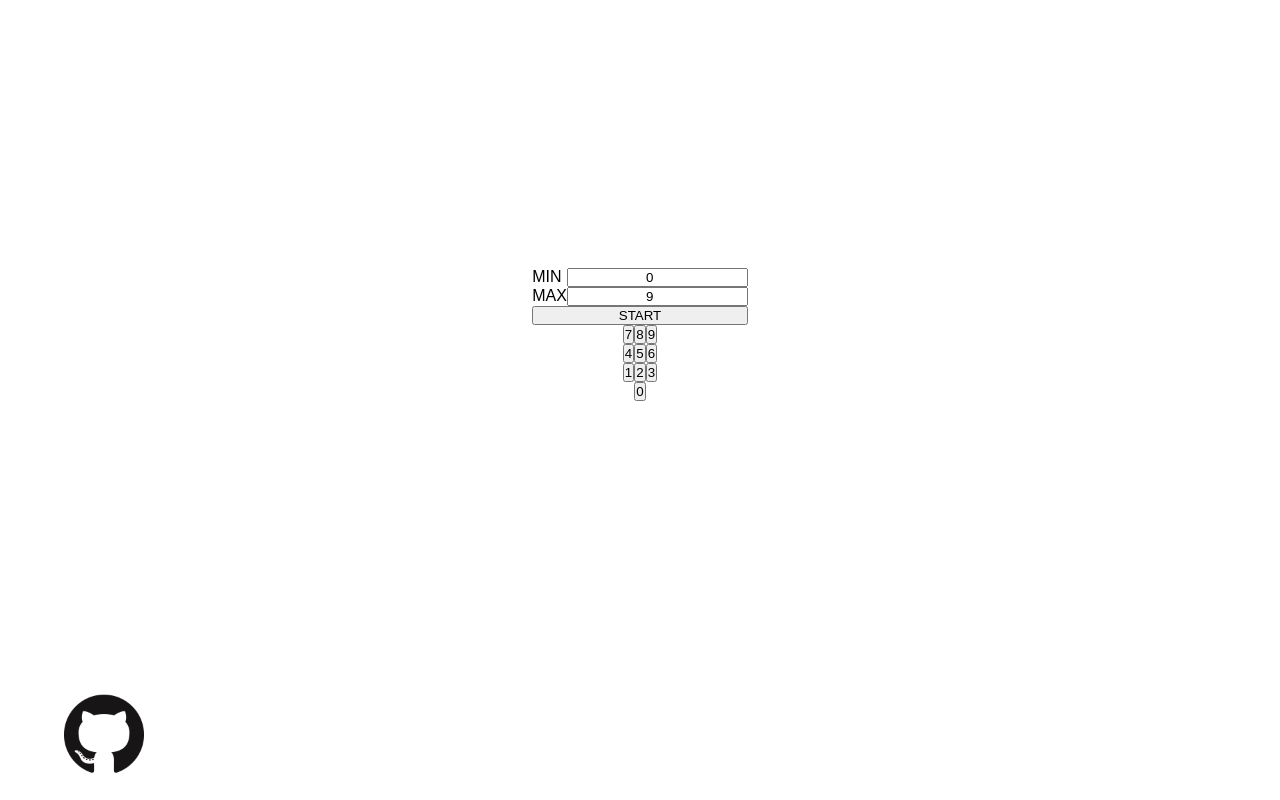
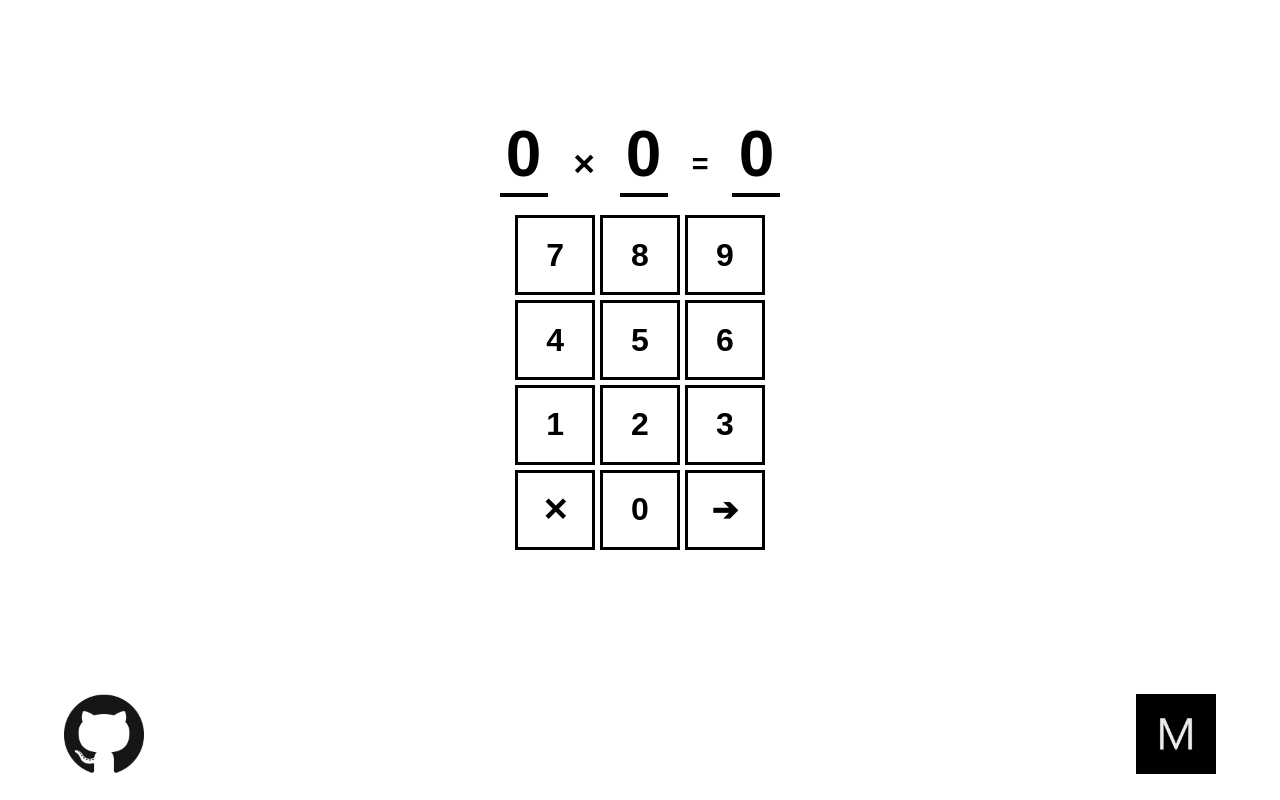
Before and after one commit to mlmar/multiply, a plain HTML site: page index.html in a window 1280 px wide. Both pictures are taken after a click on the button "START". Drawn offline with nearby package versions, Linux system fonts and the light colour scheme.

Commit message:
Added start button, clear and enter button, and UI refresh logic

```diff
--- a/index.css
+++ b/index.css
@@ -1,3 +1,7 @@
+:root {
+  --green: rgb(0, 204, 0);
+}
+
 * {
   font-family: Arial, Helvetica, sans-serif;
   box-sizing: border-box;
@@ -40,10 +44,6 @@ html, body {
   justify-content: space-between;
 }
 
-.text-center {
-  text-align: center;
-}
-
 /* LAYOUT */
 footer {
   padding: 2% 5%;
@@ -55,3 +55,69 @@ footer > a {
   height: 5rem;
   width: 5rem;
 }
+
+.float-span-text > span {
+  position: absolute;
+  right: 100%;
+}
+
+.float-span-text {
+  position: relative;
+}
+
+/* SPECIFIC STYLES */
+
+.menu-labels > *,
+.output-labels > * {
+  font-weight: bold;
+  margin-bottom: 1rem;
+}
+
+.menu-labels label,
+.output-labels label {
+  font-size: 4rem;
+  border-bottom: .3rem solid black;
+  min-width: 3rem;
+  height: 5rem;
+}
+
+.menu-labels span {
+  font-size: 3rem;
+  text-decoration: none;
+  padding-right: 5vw;
+  border-bottom: none;
+}
+
+.menu-labels label.focused {
+  color: var(--green);
+  border-color: var(--green);
+}
+
+.output-labels span {
+  font-weight: bold;
+  font-size: 1.8rem;
+  margin: 0 1.5rem;
+}
+
+.bw-btn {
+  font-size: 2rem;
+  font-weight: bold;
+  background: white;
+  border: .2rem solid black;
+  margin: .15rem;
+}
+
+.bw-btn:active {
+  background: black;
+  color: white;
+}
+
+.keypad .keypad-btn {
+  width: 5rem;
+  height: 5rem;
+}
+
+.start-btn {
+  padding: 1rem 0;
+  width: 15.6rem;
+}
--- a/index.html
+++ b/index.html
@@ -13,13 +13,14 @@
       src="https://code.jquery.com/jquery-3.6.0.min.js"
       integrity="sha256-/xUj+3OJU5yExlq6GSYGSHk7tPXikynS7ogEvDej/m4="
       crossorigin="anonymous"></script>
-    <script src="index.js"></script>
+    <script src="index.js" type="module"></script>
     <link href="index.css" rel="stylesheet"/>
   </head>
   <body class="flex-col">
     <main id="main" class="flex-col flex-fill flex-center flex-middle"></main>
     <footer class="flex">
       <a href="https://github.com/mlmar/multiply" title="View Source"> <img src="images/github.png"/> </a>
+      <a id="sg-prompt" href="https://mlmar.github.io" title="Marcus"> <img src="images/m.ico"/> </a>
     </footer>
   </body>
 </html>
--- a/index.js
+++ b/index.js
@@ -2,49 +2,165 @@
 
 $(document).ready(init);
 
-function init() {
-  const $main = $('#main');
-  $main.$inputs = buildInputs();
-  $main.append($main.$inputs);
-  $main.$keypad = buildKeypad();
-  $main.append($main.$keypad);
+const CLEAR_CODE = '&#10005;';
+const ENTER_CODE = '&#10132;';
+
+let state = {
+  inProgress: false,
+  min: 0,
+  max: 9,
+
+  val1: 0,
+  val2: 0,
+  val3: 0
 }
 
-/** MIN MAX INPUTS **/
-function buildInput(label, value) {
+let $main = null;
+
+function init() {
+  $main = $('#main');
+
+  $main.$menuLabels = buildMenulabels();
+  $main.append($main.$menuLabels);
+  $main.$menuLabels.find('label').on('click', handleMenuLabelClick);
+
+  $main.$outputLabels = buildOutputLabels();
+  $main.append($main.$outputLabels);
+  $main.$outputLabels.hide();
+
+  $main.$keypad = buildKeypad();
+  $main.$keypad.find('.keypad-btn').on('click', handleKeypadClick);
+  $main.append($main.$keypad);
+
+  $main.$start = $(`<button class="flex flex-middle bw-btn start-btn"> START </button>`);
+  $main.$start.on('click', start);
+  $main.append($main.$start);
+}
+
+/*** BEGIN UI ***/
+
+// MIN MAX LABELS
+function buildMenulabel(label, value) {
   return $(`
-    <div class="flex flex-space-between">
-      <label> ${label} </label>
-      <input class="text-center" type="number" value="${value}"/>
+    <div class="flex flex-fill flex-middle flex-center float-span-text">
+      <span> ${label.toUpperCase()} </span>
+      <label class="flex flex-middle flex-center" data-state="${label}"> ${value} </label>
     </div>
   `);
 }
 
-function buildInputs() {
-  const $container = $(`<section class="flex-col"></section>`);
-  $container.$min = buildInput('MIN', 0);
-  $container.$max = buildInput('MAX', 9)
-  $container.$start = $(`<button> START </button>`)
-  $container.append($container.$min);
-  $container.append($container.$max);
-  $container.append($container.$start);
+function buildMenulabels() {
+  const $container = $(`<section class="flex-col menu-labels"></section>`);
+  let $minContainer = buildMenulabel('min', state.min);
+  let $maxContainer = buildMenulabel('max', state.max);
+  $container.$min = $minContainer.find('label');
+  $container.$max = $maxContainer.find('label');
+  $container.append($minContainer);
+  $container.append($maxContainer);
   return $container;
 }
 
-/** KEYPAD BUTTONS**/
-function buildKeyPadRow(numbers) {
+function buildOutputLabels() {
+  const $container = $(`<section class="flex flex-center output-labels"></section>`);
+  $container.$m1 = $(`<label class="flex flex-middle"> </label>`);
+  $container.$m2 = $(`<label class="flex flex-middle"> </label>`);
+  $container.$m3 = $(`<label class="flex flex-middle" data-state="val3"> </label>`);
+
+  $container.append($container.$m1)
+  $container.append(`<span class="flex flex-middle"> ${CLEAR_CODE} </span>`)
+  $container.append($container.$m2)
+  $container.append(`<span class="flex flex-middle"> = </span>`)
+  $container.append($container.$m3)
+  return $container;
+}
+
+// KEYPAD BUTTONS
+function buildKeypadRow(...numbers) {
   return $(`
-    <div class="flex">
-      ${numbers.map(n => `<button data-value="${n}"> ${n} </button>`).join('\n')}
-    </div>
+    <section class="flex">
+      ${numbers.map((n, i) => `<button class="bw-btn keypad-btn" data-value="${n}" data-index="${i}"> ${n} </button>`).join('\n')}
+    </section>
   `);
 }
 
 function buildKeypad() {
-  const $container = $(`<section class="flex-col flex-center flex-middle"></section>`);
-  $container.append(buildKeyPadRow([7,8,9]));
-  $container.append(buildKeyPadRow([4,5,6]));
-  $container.append(buildKeyPadRow([1,2,3]));
-  $container.append(buildKeyPadRow([0]));
+  const $container = $(`<article class="flex-col flex-center flex-middle keypad"></article>`);
+  $container.append(buildKeypadRow(7, 8, 9));
+  $container.append(buildKeypadRow(4, 5, 6));
+  $container.append(buildKeypadRow(1, 2, 3));
+  $container.append(buildKeypadRow(CLEAR_CODE, 0, ENTER_CODE));
   return $container;
 }
+
+/*** END UI ***/
+
+
+/*** BEGIN HANDLERS ***/
+
+function handleMenuLabelClick(event) {
+  $main.$focused = $(event.currentTarget);
+  refreshDisplay();
+}
+
+function start() {
+  state.inProgress = true;
+  $main.$focused = $main.$outputLabels.$m3;
+  refreshDisplay();
+}
+
+function end() {
+  state.inProgress = false;
+  $main.$focused = null;
+  refreshDisplay();
+}
+
+function handleKeypadClick(event) {
+  let $el = $main.$focused;
+  if(!$el) {
+    return;
+  }
+
+  let $target = $(event.target);
+  let value = $target.data('value');
+  let colIndex = $target.data('index');
+  let num = parseInt(value);
+  let prop = $el.data('state');
+
+  if(isNaN(num)) {
+    if(colIndex === 0) {
+      state[prop] = 0;
+    } else {
+
+    }
+  } else {
+    let val = parseInt($el.text() + num);
+    state[prop] = val;
+  }
+
+  refreshDisplay();
+}
+
+/*** END HANDLERS ***/
+
+function refreshDisplay() {
+  if(state.inProgress) {
+    $main.$start.hide();
+    $main.$menuLabels.hide();
+    $main.$outputLabels.show();
+  } else {
+    $main.$start.show();
+    $main.$menuLabels.show();
+    $main.$outputLabels.hide();
+  }
+
+  if($main.$focused) {
+    $main.find('.focused').removeClass('focused');
+    $main.$focused.addClass('focused');
+  }
+
+  $main.$menuLabels.$min.text(state.min);
+  $main.$menuLabels.$max.text(state.max);
+  $main.$outputLabels.$m1.text(state.val1);
+  $main.$outputLabels.$m2.text(state.val2);
+  $main.$outputLabels.$m3.text(state.val3);
+}
```
